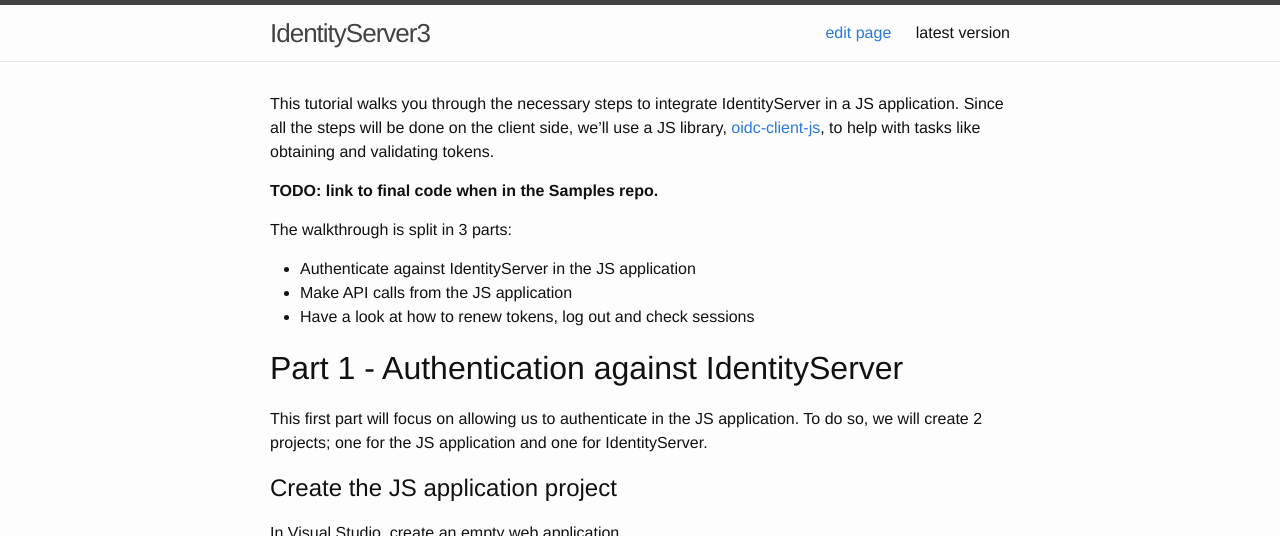
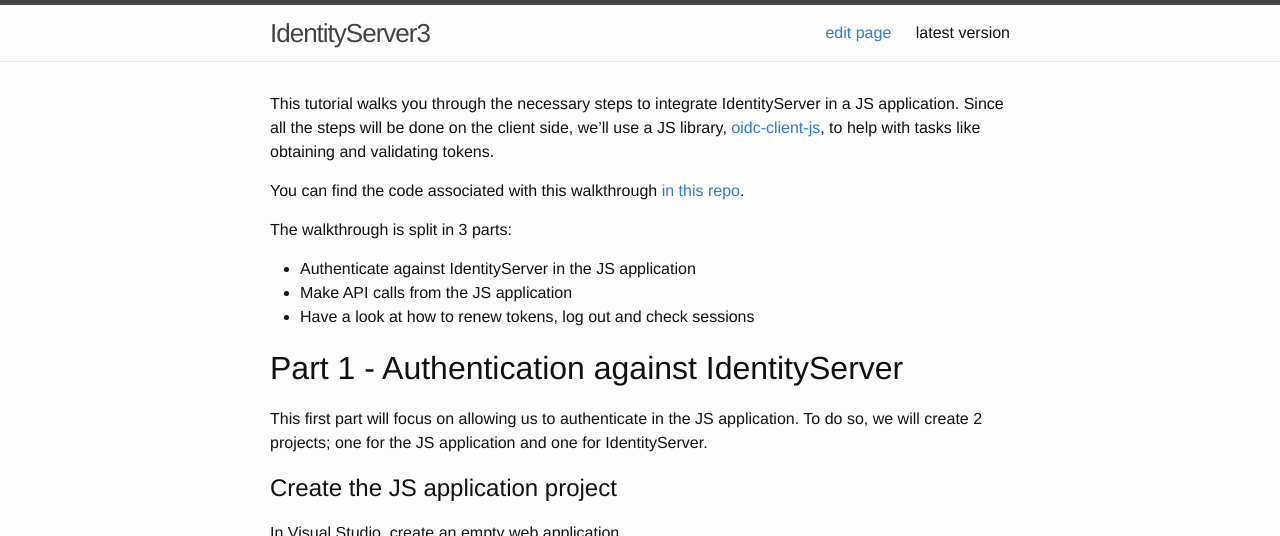
Before and after one commit to IdentityServer/Documentation, a Jekyll site: the page built from docsv2/overview/jsGettingStarted.md, in a window 1280 px wide and 900 px high, cut to the strip 0-536 px from the top of the window. Built offline with Jekyll 4.4.1, drawn with Linux system fonts in a browser that asks for light colours.

Commit message:
add link to code repo

```diff
--- a/docsv2/overview/jsGettingStarted.md
+++ b/docsv2/overview/jsGettingStarted.md
@@ -5,7 +5,7 @@
 This tutorial walks you through the necessary steps to integrate IdentityServer in a JS application.
 Since all the steps will be done on the client side, we'll use a JS library, [oidc-client-js](https://github.com/IdentityModel/oidc-client-js), to help with tasks like obtaining and validating tokens.
 
-**TODO: link to final code when in the Samples repo.**
+You can find the code associated with this walkthrough [in this repo](https://github.com/mderriey/IdentityServer.JsWalkthrough).
 
 The walkthrough is split in 3 parts:
 
```
